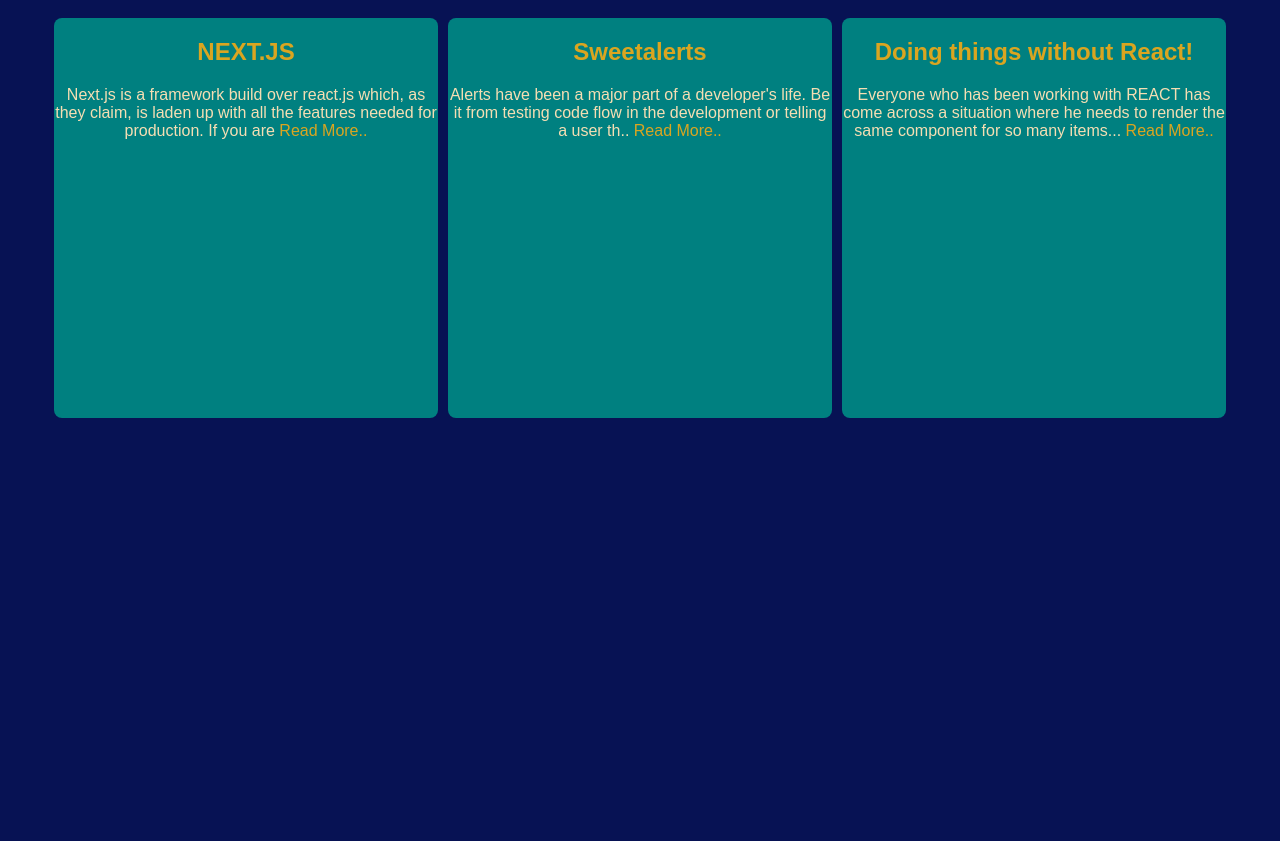
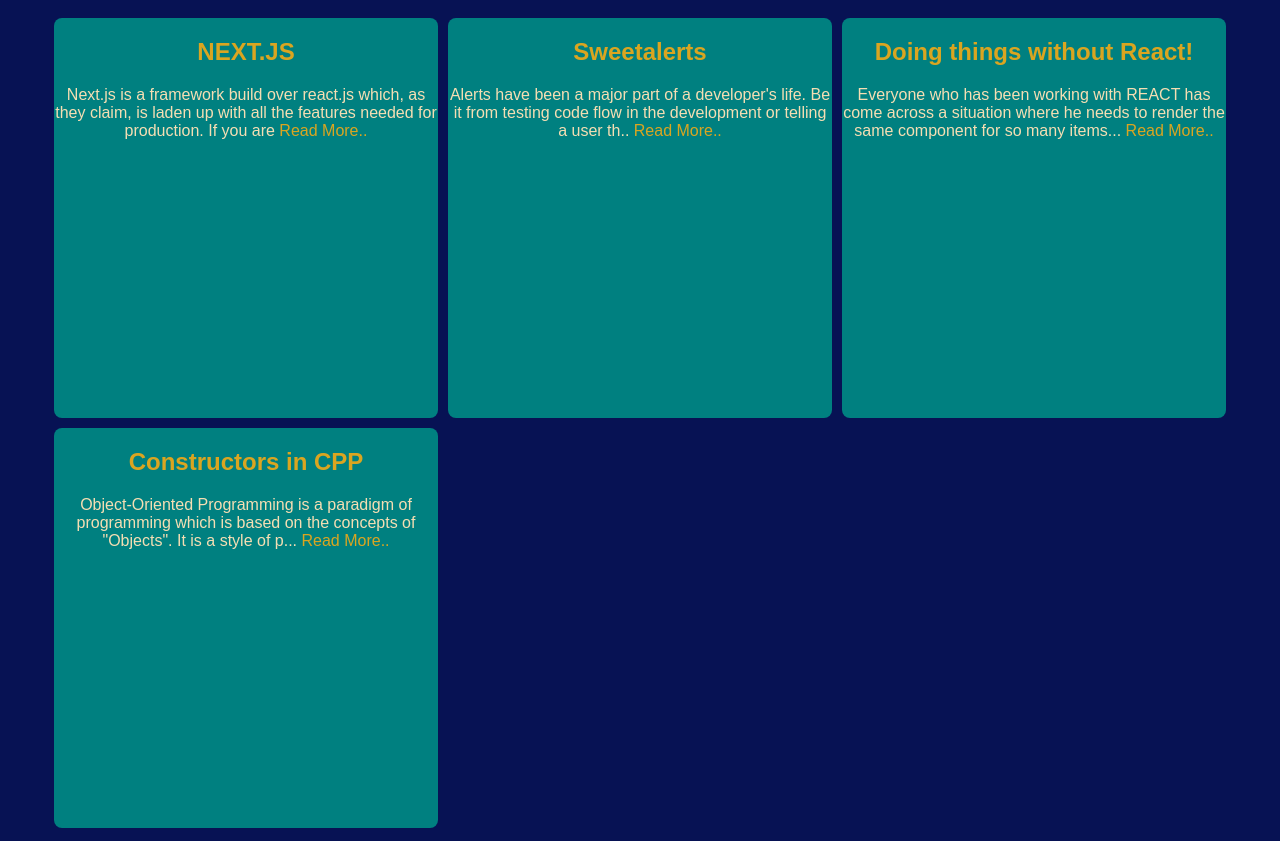
Before and after one commit to kaushalendra-pandey/portfolio, a plain HTML site: page blog.html in a window 1280 px wide. Shown: the part 134-975 px from the top of the page. Before the commit the page ends 800 px from the top, so only its background shows below. Drawn offline with Linux system fonts and the light colour scheme.

Commit message:
feat: added new blog

```diff
--- a/blog.html
+++ b/blog.html
@@ -41,6 +41,15 @@
                 for so many items... <span><a href="https://itskaush.hashnode.dev/doing-things-without-react"> Read More..</a></span>
             </p>
         </div>
+
+        <div class="card">
+            <h2> Constructors in CPP  </h2>
+            <p class="desc">
+                Object-Oriented Programming is a paradigm
+                of programming which is based on the concepts
+                 of "Objects". It is a style of p...<span><a href="https://itskaush.hashnode.dev/constructors-in-c"> Read More.. </a></a></span>
+            </p>
+        </div>
     </div>
 
 </body>
```
